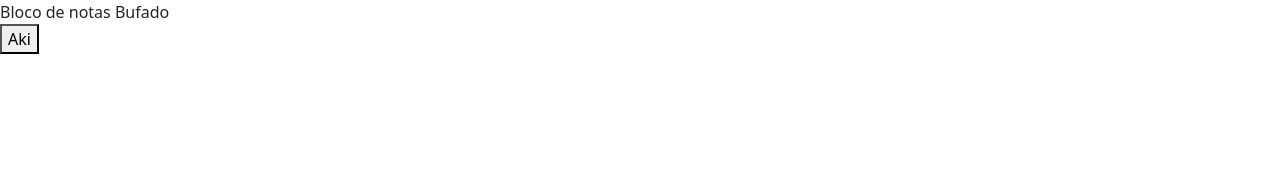
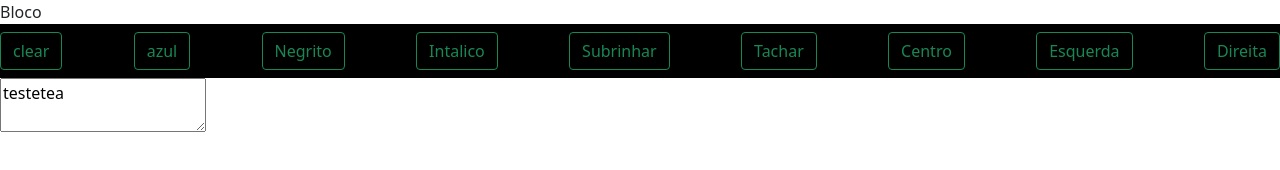
Before and after one commit to Juggerino/Rich-Text_Node, a plain HTML site: page index.html in a window 1280 px wide. Drawn offline with nearby package versions, Linux system fonts and the light colour scheme.

Commit message:
botoes finalizados

```diff
--- a/editor.js
+++ /dev/null
@@ -1,3 +0,0 @@
-
-const meuCabecalho = document.createElement('h1');
-meuCabecalho.textContent = 'Ola mundo!';
--- a/index.html
+++ b/index.html
@@ -1,15 +1,23 @@
 <!DOCTYPE html>
 <html lang="pt-br">
     <head>
-        <titele>Bloco de notas Bufado</titele>
-        <meta charset="utf-8">
+        <titele>Bloco</titele>
 
         <link href="https://cdn.jsdelivr.net/npm/bootstrap@5.1.3/dist/css/bootstrap.min.css" rel="stylesheet" integrity="sha384-1BmE4kWBq78iYhFldvKuhfTAU6auU8tT94WrHftjDbrCEXSU1oBoqyl2QvZ6jIW3" crossorigin="anonymous">
+        <meta charset="utf-8">
+        <script src="teste.js" defer></script>
     </head>
     <body>
-        <script src="editor.js"></script>
+        <div id = "div1">
+           <navbar class="navbar navbar-black bg-black" id = "nav">
+
+           </navbar>
+        </div>
         <div>
-            <button>Aki</button>
+            <textarea id = "text">
+
+            </textarea>
+
         </div>
     </body>
 </html>
--- /dev/null
+++ b/teste.js
@@ -0,0 +1,165 @@
+document.body.onload = adcElemento;
+
+function adcElemento () {
+
+let navbar = document.getElementById("nav");
+
+
+
+//botao troca a cor para azul
+let btnAzul = document.createElement("button");
+btnAzul.className = "btn btn-outline-success my-1 my-sm-0";
+btnAzul.innerHTML = "azul";
+btnAzul.setAttribute("id", "btnAzul");
+btnAzul.addEventListener("click", azul);
+
+//botao limpa as alteracoes
+let btnClear = document.createElement("button");
+btnClear.className = "btn btn-outline-success my-1 my-sm-0";
+btnClear.innerHTML = "clear";
+btnClear.setAttribute("id", "btnClear");
+btnClear.addEventListener("click", clear)
+
+//Botao deixa em negrito a letras
+
+let btnNgt = document.createElement("button");
+btnNgt.className = "btn btn-outline-success my-1 my-sm-0";
+btnNgt.innerHTML = "Negrito";
+btnNgt.setAttribute("id", "btnNgt");
+btnNgt.addEventListener("click", negrito);
+
+//botao italico
+
+let btnItc = document.createElement("button");
+btnItc.className = "btn btn-outline-success my-1 my-sm-0";
+btnItc.innerHTML = "Intalico";
+btnItc.setAttribute("id", "btnItc");
+btnItc.addEventListener("click", italico);
+
+//Subrinha o texto
+
+let btnSub = document.createElement("button");
+btnSub.className = "btn btn-outline-success my-1 my-sm-0";
+btnSub.innerHTML = "Subrinhar";
+btnSub.setAttribute("id", "btnSub");
+btnSub.addEventListener("click", Subrinha);
+
+
+//tacha o texto
+
+let btnTac = document.createElement("button");
+btnTac.className = "btn btn-outline-success my-1 my-sm-0";
+btnTac.innerHTML = "Tachar";
+btnTac.setAttribute("id", "btnSub");
+btnTac.addEventListener("click", tachar);
+
+//Alinha o texto para o centro
+
+let btnAlct = document.createElement("button");
+btnAlct.className = "btn btn-outline-success my-1 my-sm-0";
+btnAlct.innerHTML = "Centro";
+btnAlct.setAttribute("id", "btnAlct");
+btnAlct.addEventListener("click", AlgCentro);
+
+
+//Alinha o texto para a esquerda
+
+let btnEsq = document.createElement("button");
+btnEsq.className = "btn btn-outline-success my-1 my-sm-0";
+btnEsq.innerHTML = "Esquerda";
+btnEsq.setAttribute("id", "btnEsq");
+btnEsq.addEventListener("click", AlgEsquerda);
+
+
+//Alinha o texto para a direita
+
+let btnDir = document.createElement("button");
+btnDir.className = "btn btn-outline-success my-1 my-sm-0";
+btnDir.innerHTML = "Direita";
+btnDir.setAttribute("id", "btnDir");
+btnDir.addEventListener("click", AlgDireita);
+
+
+//pega o texto escrito no textArea
+let teste = document.getElementById("text");
+teste.innerHTML = "testetea";
+
+
+navbar.appendChild(btnClear);
+navbar.appendChild(btnAzul);
+navbar.appendChild(btnNgt);
+navbar.appendChild(btnItc);
+navbar.appendChild(btnSub);
+navbar.appendChild(btnTac);
+navbar.appendChild(btnAlct);
+navbar.appendChild(btnEsq);
+navbar.appendChild(btnDir);
+
+
+
+
+
+
+
+
+function clear(){
+
+    teste.style.color = "black";
+    teste.style.fontWeight = "1";
+    teste.style.fontStyle = "normal";
+    teste.style.textDecoration = "none";
+
+};
+
+
+function azul (){
+
+    teste.style.color = "blue";
+
+};
+
+
+function negrito(){
+
+    teste.style.fontWeight = "900";
+
+};
+
+function italico(){
+
+    teste.style.fontStyle = "italic";
+
+}
+
+function Subrinha(){
+
+    teste.style.textDecoration = "underline";
+
+}
+
+function tachar(){
+
+    teste.style.textDecoration = "line-through";
+
+}
+
+function AlgCentro(){
+
+    teste.style.textAlign = "center";
+
+}
+
+function AlgEsquerda(){
+
+    teste.style.textAlign = "left";
+
+}
+
+function AlgDireita(){
+
+    teste.style.textAlign = "right";
+
+}
+
+
+}
```
